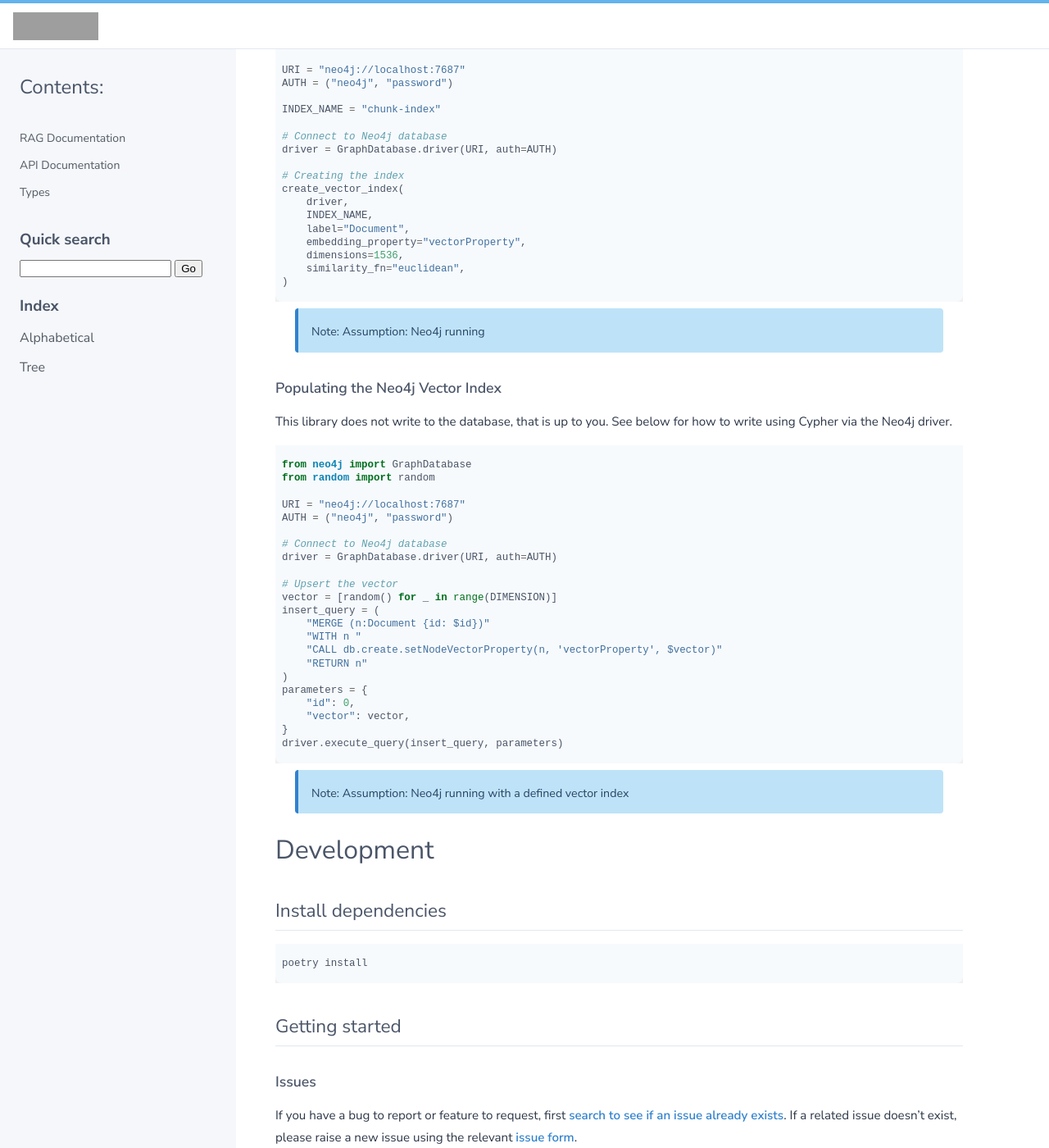
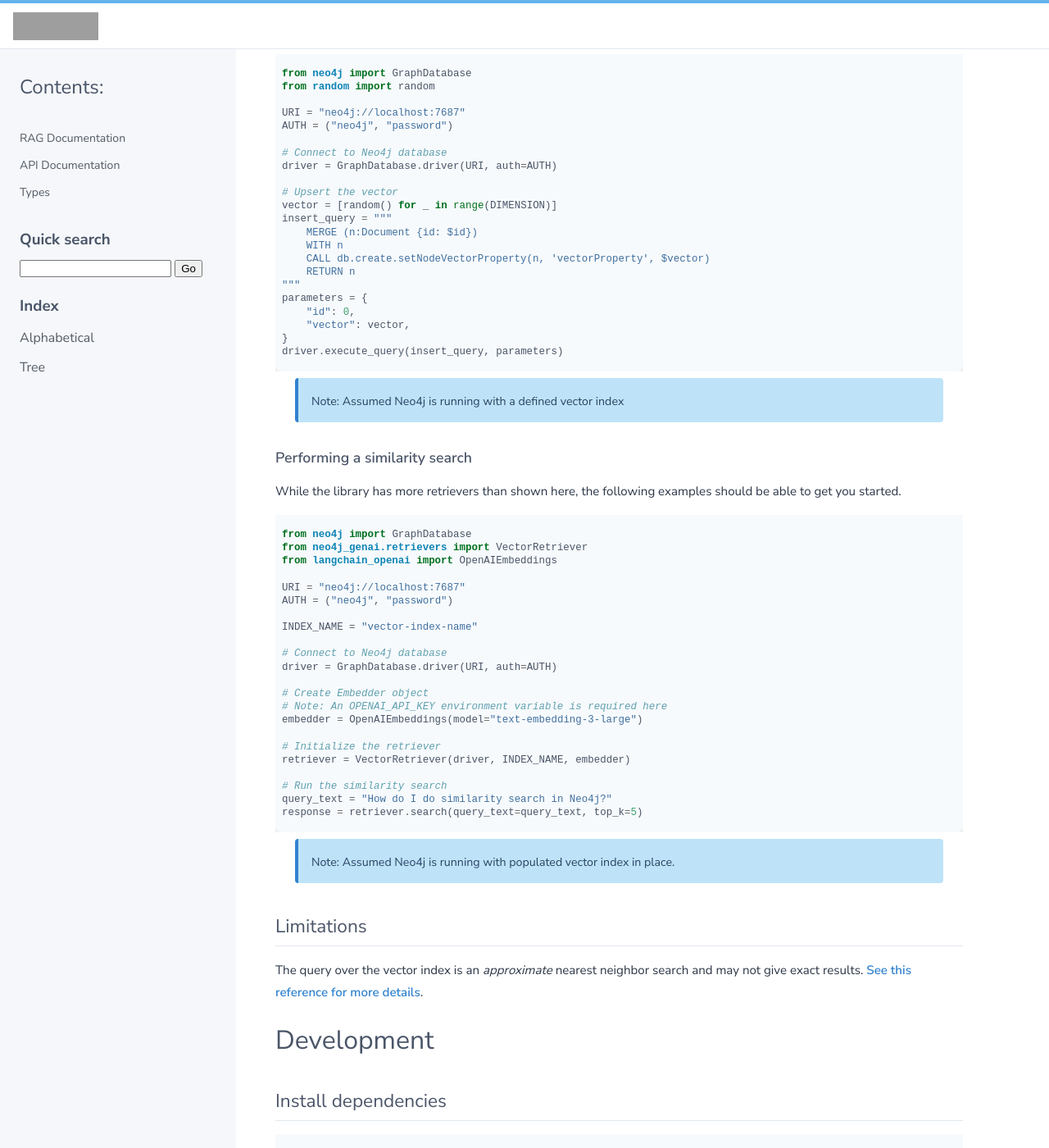
Before and after one commit to neo4j/neo4j-graphrag-python, a Sphinx documentation site: the page built from docs/source/index.rst, in a window 1280 px wide and 1400 px high, scrolled down 1525 px. Shown: the whole window at 82% size. Built offline with Sphinx 7.4.7, drawn with Linux system fonts in a browser that asks for light colours; some web fonts are replaced; some of the changed text lies outside the part shown; grey boxes are pictures that could not be loaded.

Commit message:
Documentation updates (#70)
* 0.2.1 documentation update

* Docstring updates

```diff
--- a/docs/source/index.rst
+++ b/docs/source/index.rst
@@ -54,45 +54,13 @@ To install the latest stable version, use:
 Examples
 ********
 
-While the library has more retrievers than shown here, the following examples should be able to get you started.
-
-~~~~~~~~~~~~~~~~~~~~~~~~~~~~~~
-Performing a similarity search
-~~~~~~~~~~~~~~~~~~~~~~~~~~~~~~
-
-.. code:: python
-
-    from neo4j import GraphDatabase
-    from neo4j_genai.retrievers import VectorRetriever
-    from langchain_openai import OpenAIEmbeddings
-
-    URI = "neo4j://localhost:7687"
-    AUTH = ("neo4j", "password")
-
-    INDEX_NAME = "embedding-name"
-
-    # Connect to Neo4j database
-    driver = GraphDatabase.driver(URI, auth=AUTH)
-
-    # Create Embedder object
-    embedder = OpenAIEmbeddings(model="text-embedding-3-large")
-
-    # Initialize the retriever
-    retriever = VectorRetriever(driver, INDEX_NAME, embedder)
-
-    # Run the similarity search
-    query_text = "How do I do similarity search in Neo4j?"
-    response = retriever.search(query_text=query_text, top_k=5)
-
-.. note::
-
-    Assumption: Neo4j running with populated vector index in place.
-
 ~~~~~~~~~~~~~~~~~~~~~~~
 Creating a vector index
 ~~~~~~~~~~~~~~~~~~~~~~~
 
 When creating a vector index, make sure you match the number of dimensions in the index with the number of dimensions the embeddings have.
+
+See :ref:`the API documentation<create-vector-index>` for more details.
 
 .. code:: python
 
@@ -102,7 +70,7 @@ When creating a vector index, make sure you match the number of dimensions in th
     URI = "neo4j://localhost:7687"
     AUTH = ("neo4j", "password")
 
-    INDEX_NAME = "chunk-index"
+    INDEX_NAME = "vector-index-name"
 
     # Connect to Neo4j database
     driver = GraphDatabase.driver(URI, auth=AUTH)
@@ -119,14 +87,15 @@ When creating a vector index, make sure you match the number of dimensions in th
 
 .. note::
 
-    Assumption: Neo4j running
+    Assumed Neo4j is running
 
 ~~~~~~~~~~~~~~~~~~~~~~~~~~~~~~~~~
 Populating the Neo4j Vector Index
 ~~~~~~~~~~~~~~~~~~~~~~~~~~~~~~~~~
 
-This library does not write to the database, that is up to you.
-See below for how to write using Cypher via the Neo4j driver.
+This library does not provide functionality to write data to the database.
+See below for writing data using `the Neo4j Python driver <https://github.com/neo4j/neo4j-python-driver>`_.
+
 
 .. code:: python
 
@@ -141,12 +110,12 @@ See below for how to write using Cypher via the Neo4j driver.
 
     # Upsert the vector
     vector = [random() for _ in range(DIMENSION)]
-    insert_query = (
-        "MERGE (n:Document {id: $id})"
-        "WITH n "
-        "CALL db.create.setNodeVectorProperty(n, 'vectorProperty', $vector)"
-        "RETURN n"
-    )
+    insert_query = """
+        MERGE (n:Document {id: $id})
+        WITH n
+        CALL db.create.setNodeVectorProperty(n, 'vectorProperty', $vector)
+        RETURN n
+    """
     parameters = {
         "id": 0,
         "vector": vector,
@@ -156,7 +125,49 @@ See below for how to write using Cypher via the Neo4j driver.
 
 .. note::
 
-    Assumption: Neo4j running with a defined vector index
+    Assumed Neo4j is running with a defined vector index
+
+~~~~~~~~~~~~~~~~~~~~~~~~~~~~~~
+Performing a similarity search
+~~~~~~~~~~~~~~~~~~~~~~~~~~~~~~
+
+While the library has more retrievers than shown here, the following examples should be able to get you started.
+
+.. code:: python
+
+    from neo4j import GraphDatabase
+    from neo4j_genai.retrievers import VectorRetriever
+    from langchain_openai import OpenAIEmbeddings
+
+    URI = "neo4j://localhost:7687"
+    AUTH = ("neo4j", "password")
+
+    INDEX_NAME = "vector-index-name"
+
+    # Connect to Neo4j database
+    driver = GraphDatabase.driver(URI, auth=AUTH)
+
+    # Create Embedder object
+    # Note: An OPENAI_API_KEY environment variable is required here
+    embedder = OpenAIEmbeddings(model="text-embedding-3-large")
+
+    # Initialize the retriever
+    retriever = VectorRetriever(driver, INDEX_NAME, embedder)
+
+    # Run the similarity search
+    query_text = "How do I do similarity search in Neo4j?"
+    response = retriever.search(query_text=query_text, top_k=5)
+
+.. note::
+
+    Assumed Neo4j is running with populated vector index in place.
+
+***********
+Limitations
+***********
+
+The query over the vector index is an *approximate* nearest neighbor search and may not give exact results. `See this reference for more details <https://neo4j.com/docs/cypher-manual/current/indexes/semantic-indexes/vector-indexes/#_limitiations_and_known_issues>`_.
+
 
 Development
 ===========
--- a/docs/source/rag.rst
+++ b/docs/source/rag.rst
@@ -10,6 +10,8 @@ RAG is a technique that enhances Large Language Model (LLM) responses by retriev
 source information from external data stores to augment generated responses.
 
 This package enables Python developers to perform RAG using Neo4j.
+
+For more information about different retrieval strategies, see `the API documentation <api.html#retrievers-section>`_.
 
 
 ************************************
@@ -27,7 +29,7 @@ Overview
     URI = "neo4j://localhost:7687"
     AUTH = ("neo4j", "password")
 
-    INDEX_NAME = "index-name"
+    INDEX_NAME = "vector-index-name"
 
     # Connect to Neo4j database
     driver = GraphDatabase.driver(URI, auth=AUTH)
```
Also changed, not shown: README.md (+55 -53 lines), docs/source/api.rst (+17 -0 lines), 5 other files.
